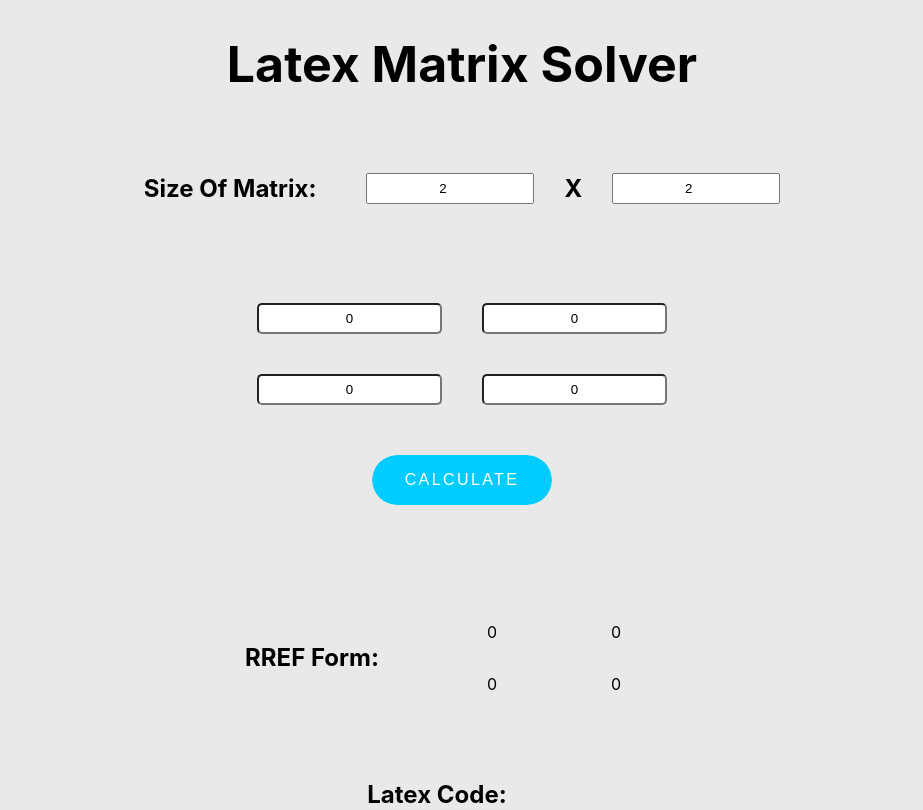
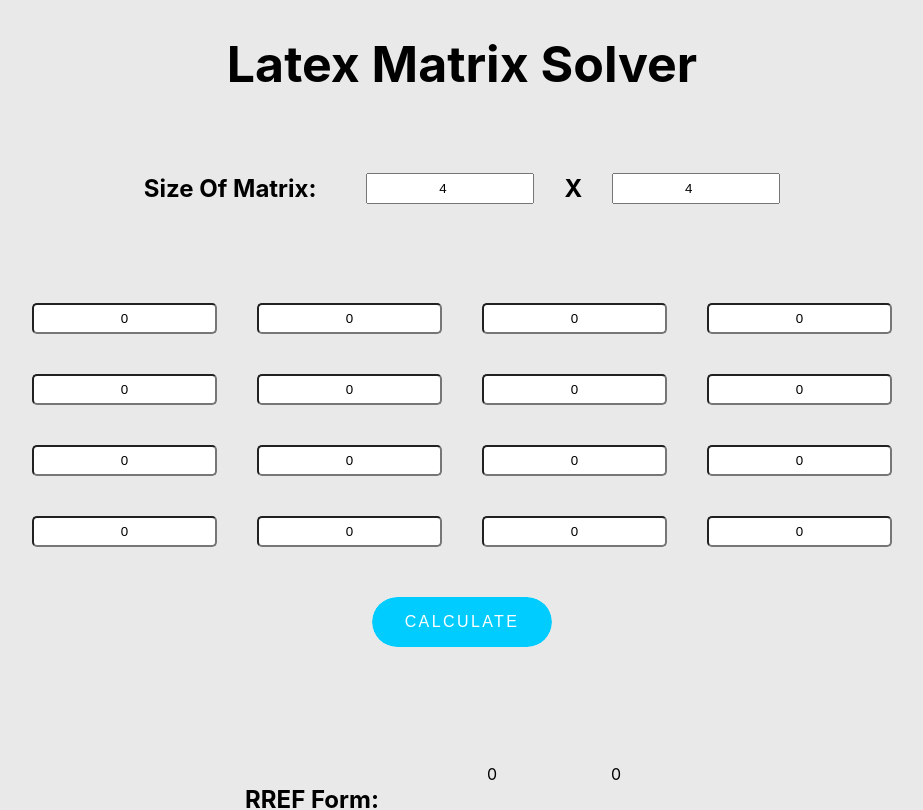
Before and after one commit to Ket93/Latex-Matrix-Solver, a React (Create React App) app in the folder latex-matrix-solver/: page / in a window 1280 px wide. Shown: the top 810 px of the page, without its empty margins (178-1101 px from the left). Built offline with nearby package versions, Linux system fonts and the light colour scheme.

Commit message:
default dimensions depend on state (tested with 4)

```diff
--- a/latex-matrix-solver/src/components/matrix/matrixparent.js
+++ b/latex-matrix-solver/src/components/matrix/matrixparent.js
@@ -8,11 +8,11 @@ function MatrixParent() {
 
   // row is an INT
   // setRow is a function to modify this state
-  const [row, setRow] = useState(2);
+  const [row, setRow] = useState(4);
 
   // col is an INT
   // setRow is a function to modify this state
-  const [col, setCol] = useState(2);
+  const [col, setCol] = useState(4);
 
   // matrix is a 2D array (square)
   // setMatrix is a function that modifies this state
--- a/latex-matrix-solver/src/components/matrix/matrixsizeinput.js
+++ b/latex-matrix-solver/src/components/matrix/matrixsizeinput.js
@@ -22,7 +22,7 @@ function MatrixSizeInput(props) {
           max="8"
           type="number"
           name="rows"
-          defaultValue={2}
+          defaultValue={props.row}
           onChange={(e) => {
             const rows = parseInt(e.target.value);
 
@@ -41,7 +41,7 @@ function MatrixSizeInput(props) {
           max="8"
           type="number"
           name="cols"
-          defaultValue={2}
+          defaultValue={props.col}
           onChange={(e) => {
             const cols = parseInt(e.target.value);
 
```
